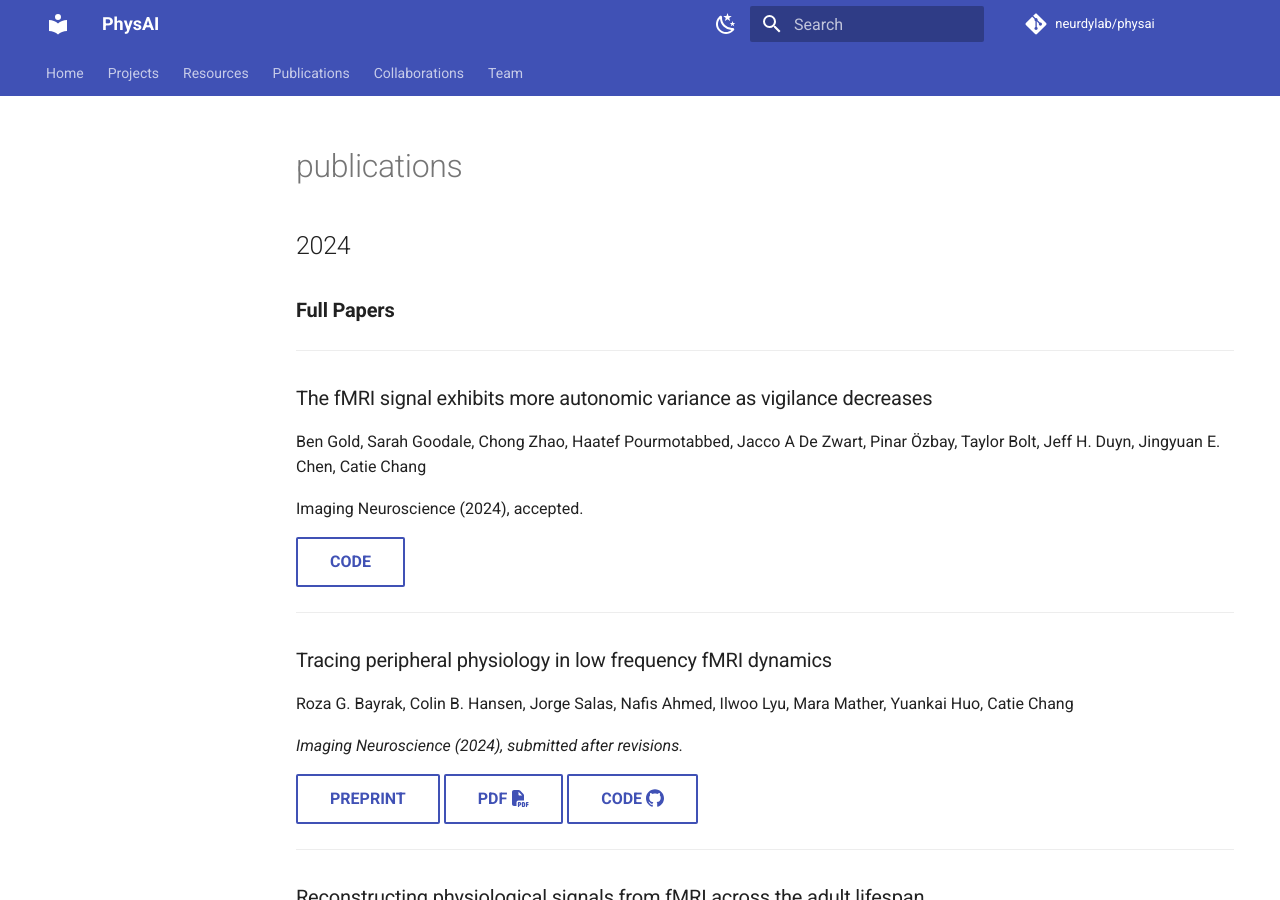
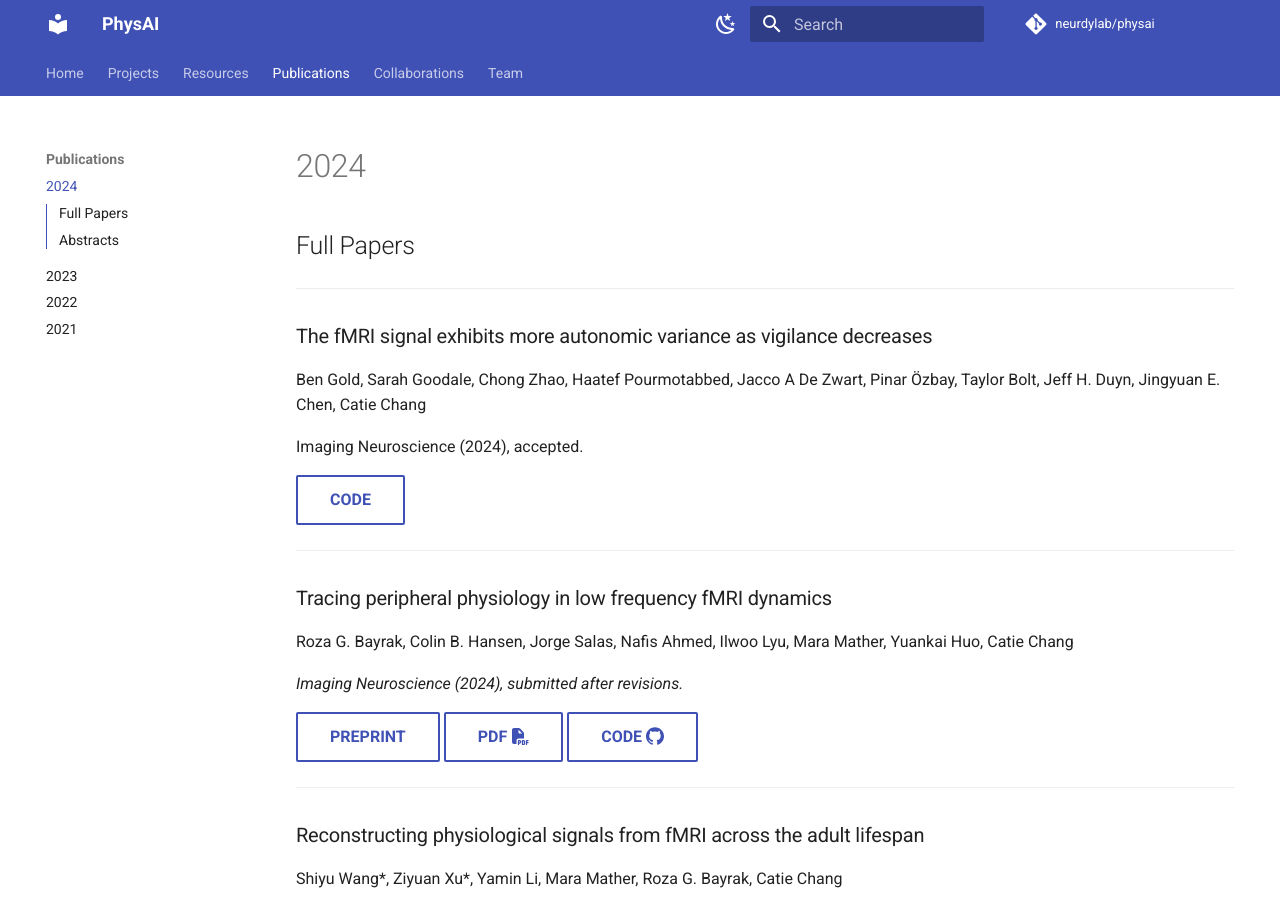
Before and after one commit to neurdylab/physai, an MkDocs documentation site: the page built from docs/publications/y4.md, in a window 1280 px wide and 900 px high. Built offline with MkDocs 1.6.1 and Material for MkDocs 9.7.7, drawn with Linux system fonts in a browser that asks for light colours; comment, search, counter and statistics services are not loaded; some of the changed lines change nothing that is shown.

Commit message:
organizing publications

```diff
--- a/docs/publications/2024.md
+++ b/docs/publications/y4.md
@@ -1,8 +1,6 @@
-# publications
+# 2024
 
-## 2024
-
-**<h3>Full Papers</h3>**
+## Full Papers ##
 
 ---
 
@@ -53,7 +51,7 @@
 
 ---
 
-**<h3>Abstracts</h3>**
+## Abstracts ##
 
 ---
 
--- a/mkdocs.yml
+++ b/mkdocs.yml
@@ -40,10 +40,10 @@ nav:
     - Tutorials: resources/tutorials.md
     - Datasets: resources/datasets.md
   - Publications:
-    - Y4: 2024.md
-    - Y3: 2023.md
-    - Y2: 2022.md
-    - Y1: 2021.md
+    - 2024: publications/y4.md
+    - 2023: publications/y3.md
+    - 2022: publications/y2.md
+    - 2021: publications/y1.md
   - Collaborations: collaborations.md
   - Team: team.md
 
```
Also changed, not shown: docs/publications/2021.md (deleted), docs/publications/2022.md (deleted), docs/publications/y1.md (added), docs/publications/y2.md (added), docs/publications/y3.md (renamed from docs/publications/2023.md).
